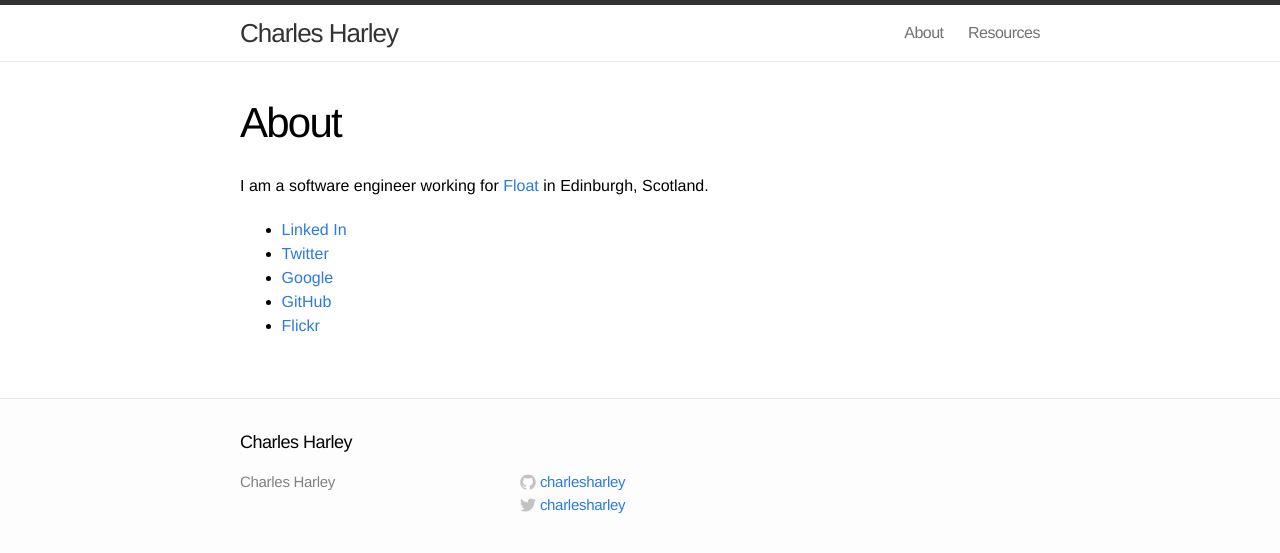
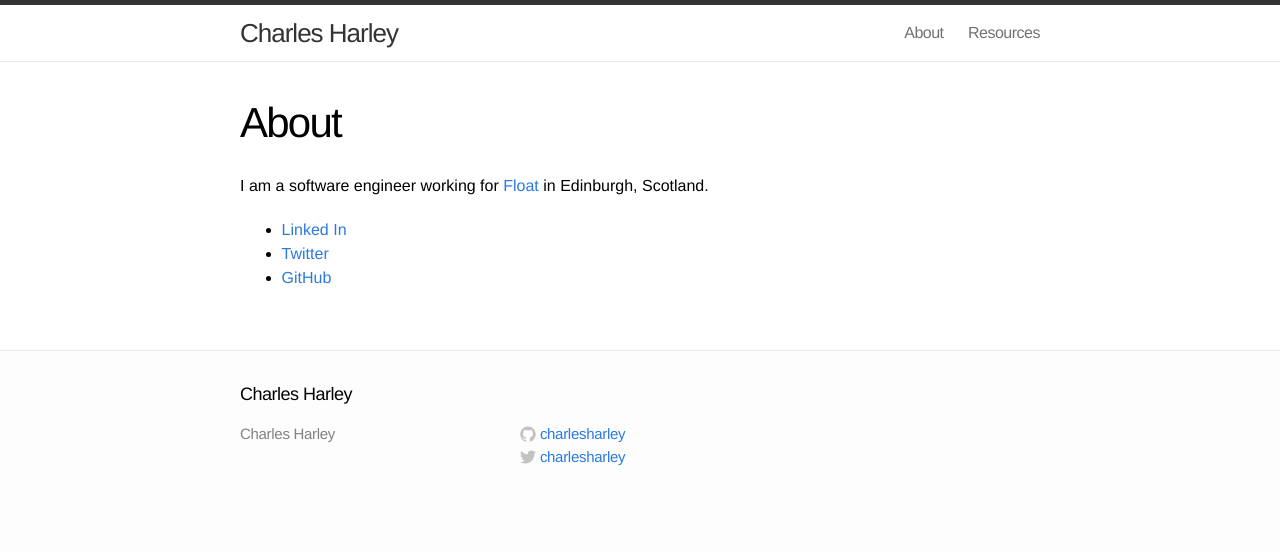
Before and after one commit to CharlesHarley/CharlesHarley.github.io, a Jekyll site: the page built from _pages/about.md, in a window 1280 px wide. Shown: the top 553 px of the page. Built offline with Jekyll 4.4.1, drawn with Linux system fonts in a browser that asks for light colours.

Commit message:
Remove old unused profile links

```diff
--- a/_pages/about.md
+++ b/_pages/about.md
@@ -8,6 +8,4 @@ I am a software engineer working for [Float](http://floatapp.com "Float") in Edi
 
 - [Linked In](http://uk.linkedin.com/in/charlesharley)
 - [Twitter](http://twitter.com/charlesharley)
-- [Google](http://google.com/+CharlesHarley)
 - [GitHub](https://github.com/CharlesHarley)
-- [Flickr](http://www.flickr.com/photos/charlesharley/)
```
